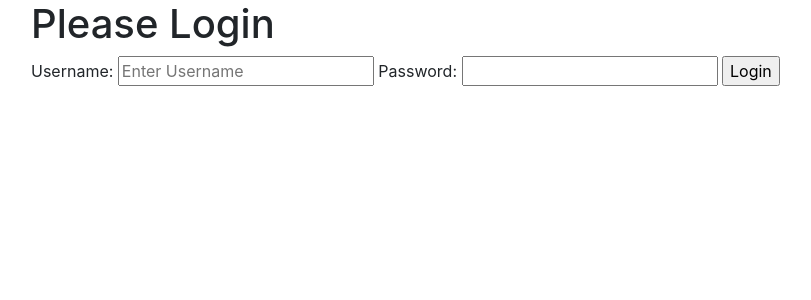
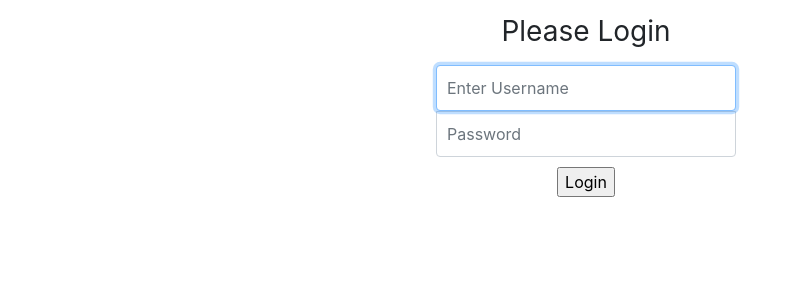
Before and after one commit to mitchellluhm/TimeAndMoneyTracker, a Django app: page /TimeMoneyApp/user_login/ in a window 1280 px wide. Shown: the part 152-452 px from the top of the page, without its empty margins (54-865 px from the left). Run offline with Django 3.2, Linux system fonts and the light colour scheme; some libraries are stand-ins or nearby versions.

Commit message:
Adding bootstrap styling to login page

```diff
--- a/TimeMoney/static/css/style.css
+++ b/TimeMoney/static/css/style.css
@@ -12,3 +12,40 @@ td {
 		border: 1px solid black;
 		padding: 6px;
 }
+
+/* signin.css | boostrap */
+.form-signin {
+		width: 100%;
+ 		max-width: 330px;
+		padding: 15px;
+		margin: auto;
+}
+
+.form-signin .checkbox {
+		font-weight: 400;
+}
+
+.form-signin .form-control {
+		position: relative;
+		box-sizing: border-box;
+		height: auto;
+		padding: 10px;
+		font-size: 16px;
+}
+
+.form-signin .form-control:focus {
+		z-index: 2;
+}
+
+.form-signin input[type="email"] {
+		margin-bottom: -1px;
+		border-bottom-right-radius: 0;
+		border-bottom-left-radius: 0;
+}
+
+.form-signin input[type="password"] {
+		margin-bottom: 10px;
+		border-top-left-radius: 0;
+		border-top-right-radius: 0;
+}
+/* END | signin.css | boostrap */
--- a/TimeMoney/templates/TimeMoneyApp/base.html
+++ b/TimeMoney/templates/TimeMoneyApp/base.html
@@ -6,13 +6,19 @@
 
     <title>Base</title>
 
-    <!-- Latest compiled and minified CSS -->
+	<!-- Bootstrap CDNs -->
 	<link rel="stylesheet" href="https://stackpath.bootstrapcdn.com/bootstrap/4.1.3/css/bootstrap.min.css" integrity="sha384-MCw98/SFnGE8fJT3GXwEOngsV7Zt27NXFoaoApmYm81iuXoPkFOJwJ8ERdknLPMO" crossorigin="anonymous">
+	<script src="https://code.jquery.com/jquery-3.3.1.slim.min.js" integrity="sha384-q8i/X+965DzO0rT7abK41JStQIAqVgRVzpbzo5smXKp4YfRvH+8abtTE1Pi6jizo" crossorigin="anonymous"></script>
+	<script src="https://cdnjs.cloudflare.com/ajax/libs/popper.js/1.14.3/umd/popper.min.js" integrity="sha384-ZMP7rVo3mIykV+2+9J3UJ46jBk0WLaUAdn689aCwoqbBJiSnjAK/l8WvCWPIPm49" crossorigin="anonymous"></script>
+	<script src="https://stackpath.bootstrapcdn.com/bootstrap/4.1.3/js/bootstrap.min.js" integrity="sha384-ChfqqxuZUCnJSK3+MXmPNIyE6ZbWh2IMqE241rYiqJxyMiZ6OW/JmZQ5stwEULTy" crossorigin="anonymous"></script>
+	<!-- TODO -->
+    <link href="signin.css" rel="stylesheet">
 
 	<link rel="stylesheet" href="{% static "css/style.css" %}"/>
+
   </head>
 
-  <body>
+  <body class="">
 
 	<!-- Main Navbar -->
     <nav class="navbar navbar-default navbar-static-top">
--- a/TimeMoney/templates/TimeMoneyApp/index.html
+++ b/TimeMoney/templates/TimeMoneyApp/index.html
@@ -1,4 +1,8 @@
 {% extends 'TimeMoneyApp/base.html' %}
 {% block index_block %}
-	<h1>Welcome to Index Page</h1>
+	<h1>Home Page: Time Money Tracker</h1>
+
+	<h2>Track Timed Events</h2>
+
+	<h2>Track Money Events</h2>
 {% endblock %}
--- a/TimeMoney/templates/TimeMoneyApp/user_login.html
+++ b/TimeMoney/templates/TimeMoneyApp/user_login.html
@@ -1,15 +1,18 @@
 {% extends 'TimeMoneyApp/base.html' %}
 {% block login_block %}
- 	<h1>Please Login</h1>
+<div class="text-center">
 
-	<form action="{% url 'TimeMoneyApp:user_login' %}" method="POST">
+	<form class="form-signin" action="{% url 'TimeMoneyApp:user_login' %}" method="POST">
 		{% csrf_token %}
-		<label for="username">Username: </label>
-		<input type="text" name="username" placeholder="Enter Username">
+      	<h1 class="h3 mb-3 font-weight-normal">Please Login</h1>
 
-		<label for="password">Password: </label>
-		<input type="password" name="password">
+		<label class="sr-only" for="username">Username: </label>
+		<input class="form-control" type="text" name="username" placeholder="Enter Username" required autofocus>
+
+		<label class="sr-only" for="password">Password: </label>
+		<input class="form-control" type="password" name="password" id="" placeholder="Password">
 
 		<input type="submit" value="Login">
 	</form>
+</div>
 {% endblock %}
```
Also changed, not shown: TimeMoney/templates/TimeMoneyApp/sample.html (added, +36 -0 lines), TimeMoney/db.sqlite3.
